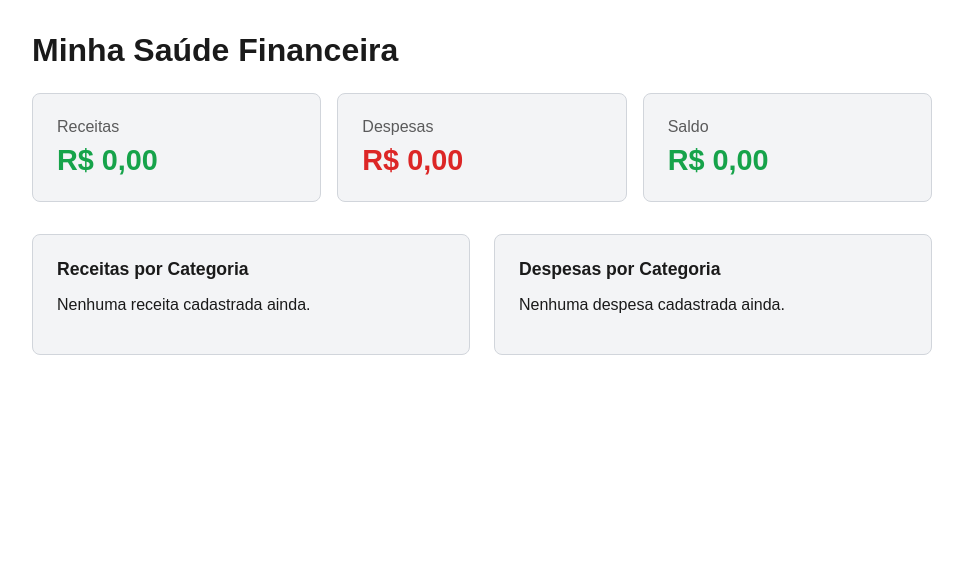
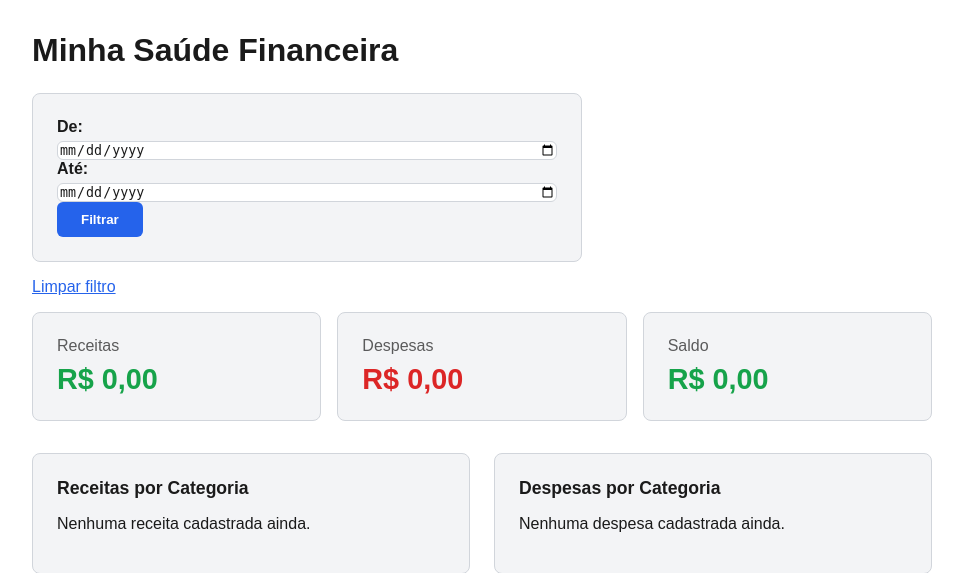
Before and after one commit to ReneBerredo/Controle-Financeiro, a Django app: page /financas/ in a window 1280 px wide. Shown: the part 117-690 px from the top of the page, without its empty margins (158-1121 px from the left). Run offline with Django 5.2, Linux system fonts and the light colour scheme; the visitor is signed in with stand-in values (Sample User, id 1); data that the repository does not hold is empty.

Commit message:
Adicionado filtro de periodo de data no dashboard e botao de limpar filtro

```diff
--- a/financas/templates/financas/dashboard.html
+++ b/financas/templates/financas/dashboard.html
@@ -4,6 +4,20 @@
 
 {% block conteudo %}
     <h1>Minha Saúde Financeira</h1>
+
+    <form method="get" class="form-filtro">
+        <div>
+            <label for="data_inicial">De:</label>
+            <input type="date" id="data_inicial" name="data_inicial" value="{{data_inicial|default:'' }}">
+        </div>
+        <div>
+            <label for="data_final">Até:</label>
+            <input type="date" id="data_final" name="data_final" value="{{data_final|default:'' }}">
+        </div>
+        <button type="submit">Filtrar</button>
+    </form>
+
+    <p><a href="{% url 'dashboard' %}">Limpar filtro</a></p>
 
     <div class="cards-resumo">
         <div class="card-resumo">
--- a/financas/views.py
+++ b/financas/views.py
@@ -122,6 +122,17 @@ def dashboard(request):
     receitas = Receita.objects.filter(usuario=request.user)
     despesas = Despesa.objects.filter(usuario=request.user)
 
+    data_inicial = request.GET.get('data_inicial')
+    data_final = request.GET.get('data_final')
+
+    if data_inicial:
+        receitas = receitas.filter(data__gte=data_inicial)
+        despesas = despesas.filter(data__gte=data_inicial)
+
+    if data_final:
+        receitas = receitas.filter(data__lte=data_final)
+        despesas = despesas.filter(data__lte=data_final)
+
     total_receitas = receitas.aggregate(Sum('valor'))['valor__sum'] or 0
     total_despesas = despesas.aggregate(Sum('valor'))['valor__sum'] or 0
     saldo = total_receitas - total_despesas
```
